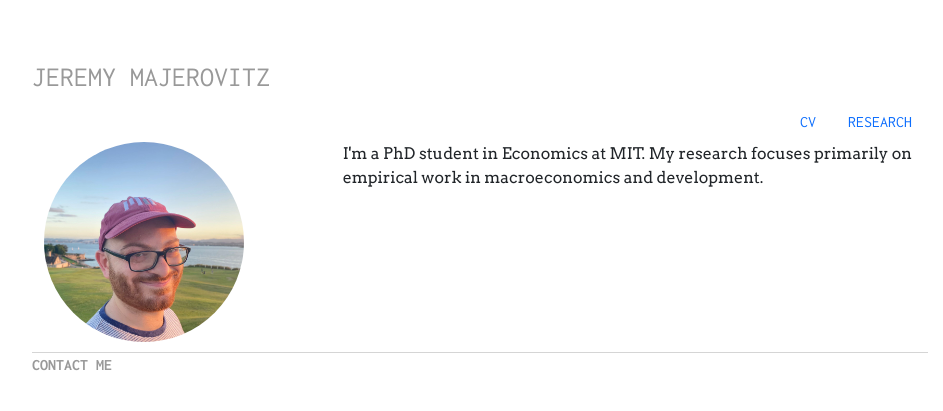
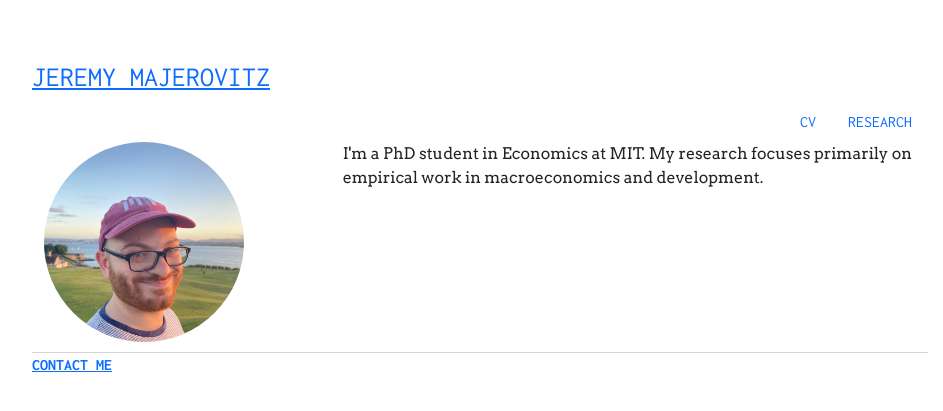
Before and after one commit to jmajic/jmajic.github.io, a Jekyll site: the page built from index.html, in a window 1280 px wide. Shown: the top 411 px of the page, without its empty margins (160-1103 px from the left). Built offline with Jekyll 4.4.1, drawn with Linux system fonts in a browser that asks for light colours.

Commit message:
comment out modifications to text decoration

```diff
--- a/css/main.css
+++ b/css/main.css
@@ -4,8 +4,8 @@
 
 body { margin: 60px auto; width: 70%; font-family: 'Arvo', Georgia, Times; font-size: 16px; }
 
-a { text-decoration: none; color: #999; }
-a:hover { text-decoration: underline; }
+/* a { text-decoration: none; color: #999; } */
+/* a:hover { text-decoration: underline; } */
 
 /*p, ul { font-size: 1.5em; line-height: 1.4em; color: #333; }*/
 p { margin-bottom: 0; }
```
